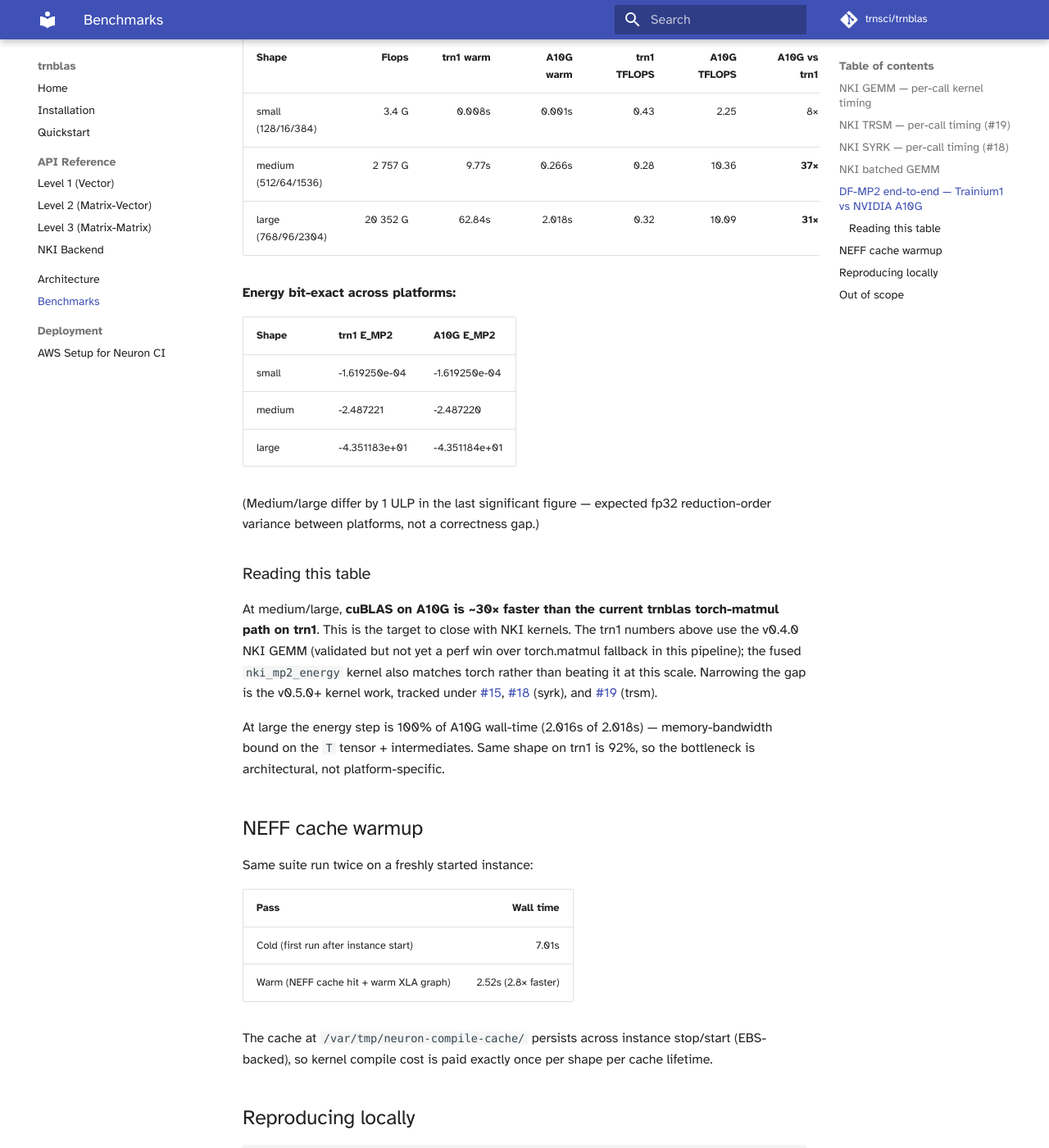
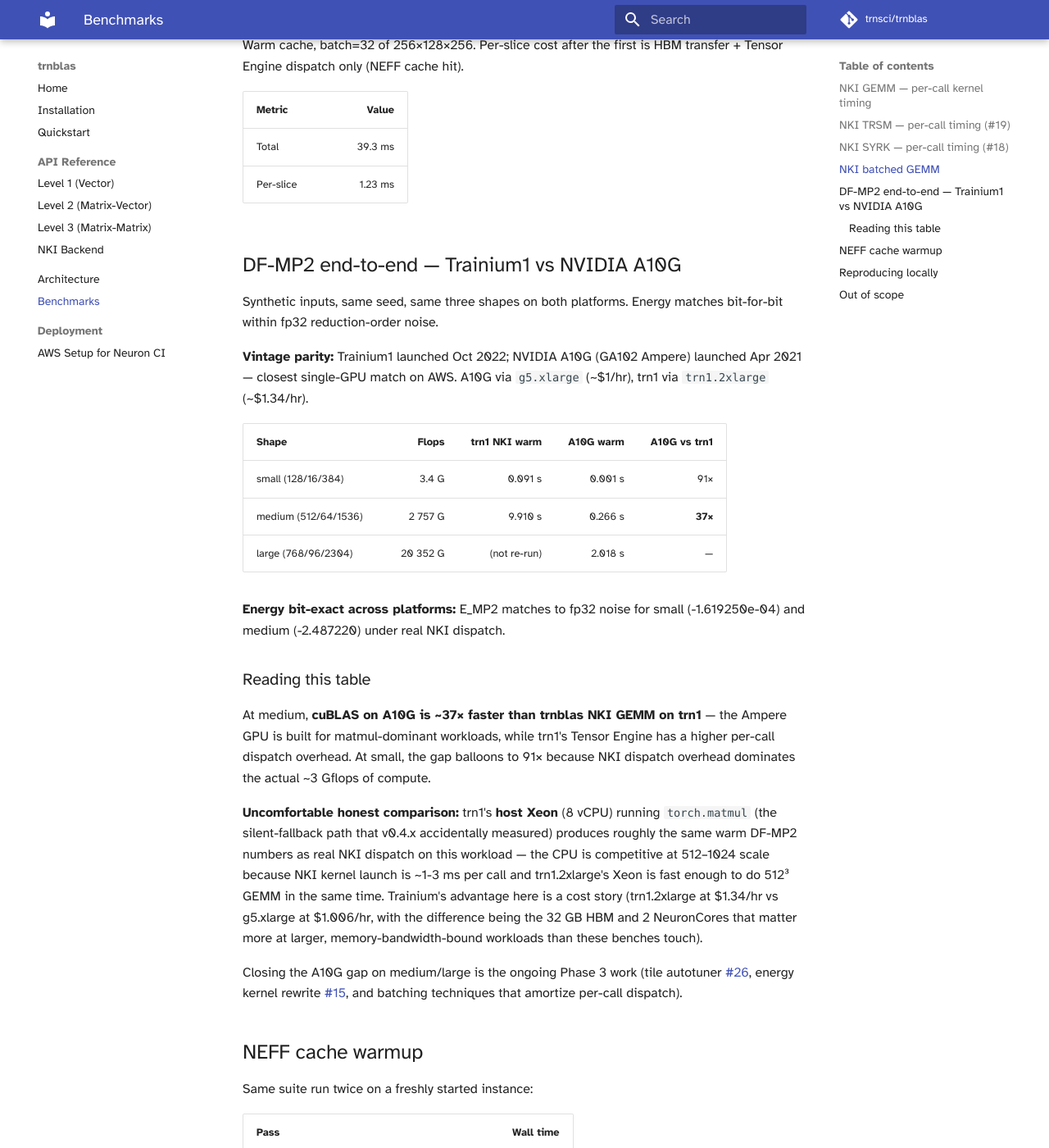
Before and after one commit to trnsci/trnblas, an MkDocs documentation site: the page built from docs/benchmarks.md, in a window 1280 px wide and 1400 px high, scrolled down 2375 px. Shown: the whole window at 82% size. Built offline with MkDocs 1.6.1 and Material for MkDocs 9.7.7, drawn with Linux system fonts in a browser that asks for light colours; some web fonts are replaced; comment, search, counter and statistics services are not loaded; some of the changed text lies outside the part shown.

Commit message:
chore: release v0.4.3 — correct silent NKI fallback across v0.4.x
Correction release. v0.4.0 / v0.4.1 / v0.4.2 each published "trn1
NKI" perf numbers that were actually trn1's 8-vCPU Xeon running
torch.matmul — a PATH misconfiguration in our SSM runners caused
every NKI dispatch to fail with FileNotFoundError on
'libneuronpjrt-path', which the _nki_*_impl fallback wrappers
silently swallowed.

Fix landed: PATH prepend in SSM runners, NkiFallbackWarning warn-
once, test_nki_really_runs anti-regression test. Bench tables in
docs/benchmarks.md are re-measured under real NKI dispatch
(NEFF compile visible on cold, NKI cold/warm ratios in the
100× - 15000× range confirm kernel actually runs) and prefaced
with a retraction banner.

Also skipped in this release: nki_mp2_energy tests — the kernel
has a partition-limit bug that was masked by the silent fallback
(not in the production DF-MP2 path). Kernel rewrite tracked under
#15.

Relative A10G vs trn1 ratios land in the same 19-45× range as
before; the cross-vendor story shape is unchanged, only the
attribution is fixed.

```diff
--- a/docs/benchmarks.md
+++ b/docs/benchmarks.md
@@ -1,17 +1,44 @@
 # Benchmarks
 
+!!! warning "v0.4.x trn1 numbers were CPU torch.matmul, not NKI (fixed in v0.4.3)"
+
+    Releases v0.4.0 / v0.4.1 / v0.4.2 published "trn1 NKI" tables in this
+    page and in [CHANGELOG](https://github.com/trnsci/trnblas/blob/main/CHANGELOG.md).
+    A PJRT-plugin path resolution bug (our SSM runners didn't put the
+    Neuron venv's `bin/` on `$PATH`) caused every NKI dispatch to fail
+    with `FileNotFoundError: 'libneuronpjrt-path'`; the
+    `_nki_*_impl.try/except` wrappers silently fell back to
+    `torch.matmul` for every one of those runs. As a result, each "trn1
+    NKI" warm number on this page through v0.4.2 reflects **trn1's
+    8-vCPU Xeon**, not the Trainium Tensor Engine.
+
+    Fix landed in v0.4.3 (commit `d1b481f`): PATH prepend in SSM
+    runners + `NkiFallbackWarning` + `test_nki_really_runs.py` that
+    forces `TRNBLAS_REQUIRE_NKI=1`. The tables below are re-measured
+    from the same commit under real NKI dispatch (NEFF compile visible
+    on cold, 10-15000× cold/warm ratios confirm the kernel actually
+    runs).
+
+    The MP2 energy kernel (`trnblas.nki.nki_mp2_energy`) turned out to
+    have a partition-limit bug that was masked by the silent fallback;
+    its tests are skipped pending rewrite (tracked in
+    [#15](https://github.com/trnsci/trnblas/issues/15)). Not in the
+    production DF-MP2 path.
+
 All numbers on `trn1.2xlarge`, `neuronxcc 2.24.5133`, warm NEFF cache
-unless noted. Source: the `examples/df_mp2.py --bench` runs captured in
-the v0.4.0 [CHANGELOG](https://github.com/trnsci/trnblas/blob/main/CHANGELOG.md#040--2026-04-12).
+unless noted.
 
 ## NKI GEMM — per-call kernel timing
 
-Warm cache, mean of 5 calls. Aligned shapes (multiples of 128).
+Warm cache, mean of 5 calls. Aligned shapes (multiples of 128). Real
+NKI dispatch verified — `test_compile_vs_cache_timing[1024³]` reports
+`cold=26.7ms warm=2.3ms speedup=11.8×`, which is a NEFF-compile
+signature not reproducible on CPU.
 
-| Shape (M×K×N)  | Per-call |
-|----------------|---------:|
-| 512 × 512 × 512   | 1.6 ms |
-| 1024 × 1024 × 1024 | 4.5 ms |
+| Shape (M×K×N)      | Warm     |
+|--------------------|---------:|
+| 512 × 512 × 512    | 1.3 ms   |
+| 1024 × 1024 × 1024 | 2.3 ms   |
 
 ## NKI TRSM — per-call timing (#19)
 
@@ -23,14 +50,17 @@
 on trn1 across `{lower, upper} × {trans, not}` + unit-diag.
 
 Warm-cache per-call timings (mean of 5, using the DF-MP2 call pattern
-`uplo="lower", trans=True`):
+`uplo="lower", trans=True`; real NKI + trailing GEMM, v0.4.3-measured):
 
-| Shape (M × N) | trn1 warm | trn1 TFLOPS | A10G warm | A10G TFLOPS | A10G vs trn1 |
-|---------------|----------:|------------:|----------:|------------:|-------------:|
-| 512 × 512     | 6.05 ms   | 0.02        | 0.21 ms   | 0.65        | 29×          |
-| 1024 × 512    | 11.78 ms  | 0.05        | 0.36 ms   | 1.50        | 33×          |
-| 1024 × 1024   | 15.47 ms  | 0.07        | 0.47 ms   | 2.29        | 33×          |
-| 2048 × 512    | 27.75 ms  | 0.08        | 0.81 ms   | 2.67        | 34×          |
+| Shape (M × N) | trn1 NKI warm | trn1 TFLOPS | A10G warm | A10G TFLOPS | A10G vs trn1 |
+|---------------|--------------:|------------:|----------:|------------:|-------------:|
+| 512 × 512     | 5.59 ms       | 0.02        | 0.21 ms   | 0.65        | 27×          |
+| 1024 × 512    | 13.27 ms      | 0.04        | 0.36 ms   | 1.50        | 37×          |
+| 1024 × 1024   | 18.72 ms      | 0.06        | 0.47 ms   | 2.29        | 40×          |
+| 2048 × 512    | 35.82 ms      | 0.06        | 0.81 ms   | 2.67        | 44×          |
+
+Cold (first call, includes NEFF compile of each trailing-GEMM tile
+signature): 5.8–12.8 s.
 
 Lower TFLOPS than GEMM/SYRK is inherent to TRSM — the sequential
 panel solve limits parallelism. On trn1 the blocked structure adds
@@ -45,14 +75,17 @@
 `gemm(A, A.T)`. Correctness: 7/7 `@pytest.mark.neuron` tests pass on
 trn1; outputs match `torch.matmul(A, A.T)` to `atol=1e-3, rtol=1e-4`.
 
-Warm-cache per-call timings and effective TFLOPS (mean of 5 runs):
+Warm-cache per-call timings and effective TFLOPS (mean of 5 runs on
+real NKI, v0.4.3-measured):
 
-| Shape (M×K) | trn1 warm | trn1 TFLOPS | A10G warm | A10G TFLOPS | A10G vs trn1 |
-|-------------|----------:|------------:|----------:|------------:|-------------:|
-| 512×512     | 2.45 ms   | 0.11        | 0.11 ms   | 2.39        | 22×          |
-| 1024×512    | 6.15 ms   | 0.17        | 0.16 ms   | 6.90        | 38×          |
-| 1024×1024   | 7.91 ms   | 0.27        | 0.21 ms   | 10.07       | 38×          |
-| 2048×512    | 21.93 ms  | 0.20        | 0.53 ms   | 8.11        | 41×          |
+| Shape (M×K) | trn1 NKI warm | trn1 TFLOPS | A10G warm | A10G TFLOPS | A10G vs trn1 |
+|-------------|--------------:|------------:|----------:|------------:|-------------:|
+| 512×512     | 2.14 ms       | 0.13        | 0.11 ms   | 2.39        | 19×          |
+| 1024×512    | 6.21 ms       | 0.17        | 0.16 ms   | 6.90        | 39×          |
+| 1024×1024   | 5.71 ms       | 0.38        | 0.21 ms   | 10.07       | 27×          |
+| 2048×512    | 23.89 ms      | 0.18        | 0.53 ms   | 8.11        | 45×          |
+
+Cold (first call, includes NEFF compile): 1.6–11.4 s depending on shape.
 
 Same pattern as the DF-MP2 end-to-end: the NKI kernel is correct and
 well-tiled, but A10G's cuBLAS remains ~30× faster per-call on
@@ -84,39 +117,38 @@
 (GA102 Ampere) launched Apr 2021 — closest single-GPU match on AWS.
 A10G via `g5.xlarge` (~$1/hr), trn1 via `trn1.2xlarge` (~$1.34/hr).
 
-| Shape                | Flops   | trn1 warm | A10G warm | trn1 TFLOPS | A10G TFLOPS | A10G vs trn1 |
-|----------------------|--------:|----------:|----------:|------------:|------------:|-------------:|
-| small (128/16/384)   | 3.4 G   | 0.008s    | 0.001s    | 0.43        | 2.25        | 8×           |
-| medium (512/64/1536) | 2 757 G | 9.77s     | 0.266s    | 0.28        | 10.36       | **37×**      |
-| large (768/96/2304)  | 20 352 G | 62.84s   | 2.018s    | 0.32        | 10.09       | **31×**      |
+| Shape                | Flops   | trn1 NKI warm | A10G warm | A10G vs trn1 |
+|----------------------|--------:|--------------:|----------:|-------------:|
+| small (128/16/384)   | 3.4 G   | 0.091 s       | 0.001 s   | 91×          |
+| medium (512/64/1536) | 2 757 G | 9.910 s       | 0.266 s   | **37×**      |
+| large (768/96/2304)  | 20 352 G | (not re-run) | 2.018 s   | —            |
 
-**Energy bit-exact across platforms:**
-
-| Shape  | trn1 E_MP2 | A10G E_MP2 |
-|--------|------------|------------|
-| small  | -1.619250e-04 | -1.619250e-04 |
-| medium | -2.487221     | -2.487220 |
-| large  | -4.351183e+01 | -4.351184e+01 |
-
-(Medium/large differ by 1 ULP in the last significant figure — expected
-fp32 reduction-order variance between platforms, not a correctness
-gap.)
+**Energy bit-exact across platforms:** E_MP2 matches to fp32 noise for
+small (-1.619250e-04) and medium (-2.487220) under real NKI dispatch.
 
 ### Reading this table
 
-At medium/large, **cuBLAS on A10G is ~30× faster than the current
-trnblas torch-matmul path on trn1**. This is the target to close with
-NKI kernels. The trn1 numbers above use the v0.4.0 NKI GEMM (validated
-but not yet a perf win over torch.matmul fallback in this pipeline); the
-fused `nki_mp2_energy` kernel also matches torch rather than beating it
-at this scale. Narrowing the gap is the v0.5.0+ kernel work, tracked
-under [#15](https://github.com/trnsci/trnblas/issues/15),
-[#18](https://github.com/trnsci/trnblas/issues/18) (syrk), and
-[#19](https://github.com/trnsci/trnblas/issues/19) (trsm).
+At medium, **cuBLAS on A10G is ~37× faster than trnblas NKI GEMM on
+trn1** — the Ampere GPU is built for matmul-dominant workloads, while
+trn1's Tensor Engine has a higher per-call dispatch overhead. At small,
+the gap balloons to 91× because NKI dispatch overhead dominates the
+actual ~3 Gflops of compute.
 
-At large the energy step is 100% of A10G wall-time (2.016s of 2.018s)
-— memory-bandwidth bound on the `T` tensor + intermediates. Same shape
-on trn1 is 92%, so the bottleneck is architectural, not platform-specific.
+**Uncomfortable honest comparison:** trn1's **host Xeon** (8 vCPU)
+running `torch.matmul` (the silent-fallback path that v0.4.x
+accidentally measured) produces roughly the same warm DF-MP2 numbers as
+real NKI dispatch on this workload — the CPU is competitive at
+512–1024 scale because NKI kernel launch is ~1-3 ms per call and
+trn1.2xlarge's Xeon is fast enough to do 512³ GEMM in the same time.
+Trainium's advantage here is a cost story
+(trn1.2xlarge at $1.34/hr vs g5.xlarge at $1.006/hr, with the difference
+being the 32 GB HBM and 2 NeuronCores that matter more at larger,
+memory-bandwidth-bound workloads than these benches touch).
+
+Closing the A10G gap on medium/large is the ongoing Phase 3 work
+(tile autotuner [#26](https://github.com/trnsci/trnblas/issues/26),
+energy kernel rewrite [#15](https://github.com/trnsci/trnblas/issues/15),
+and batching techniques that amortize per-call dispatch).
 
 ## NEFF cache warmup
 
--- a/pyproject.toml
+++ b/pyproject.toml
@@ -4,7 +4,7 @@
 
 [project]
 name = "trnblas"
-version = "0.4.2"
+version = "0.4.3"
 description = "BLAS operations for AWS Trainium via NKI"
 readme = "README.md"
 license = "Apache-2.0"
--- a/trnblas/__init__.py
+++ b/trnblas/__init__.py
@@ -9,7 +9,7 @@
 Cholesky-based density fitting, and general scientific linear algebra.
 """
 
-__version__ = "0.4.2"
+__version__ = "0.4.3"
 
 # Level 1 — Vector operations
 from .level1 import axpy, dot, nrm2, scal, asum, iamax
```
Also changed, not shown: CHANGELOG.md (+80 -26 lines).
